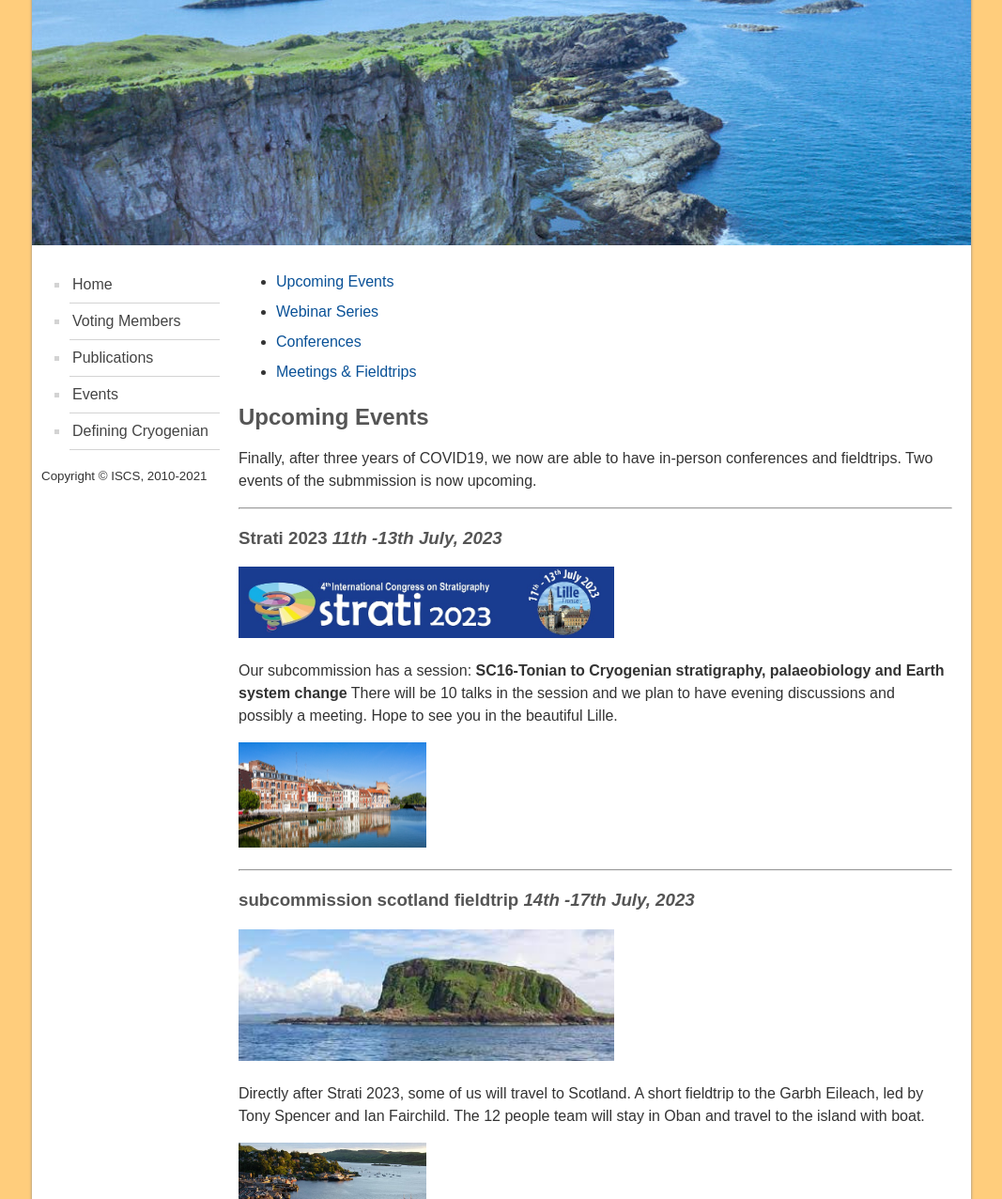
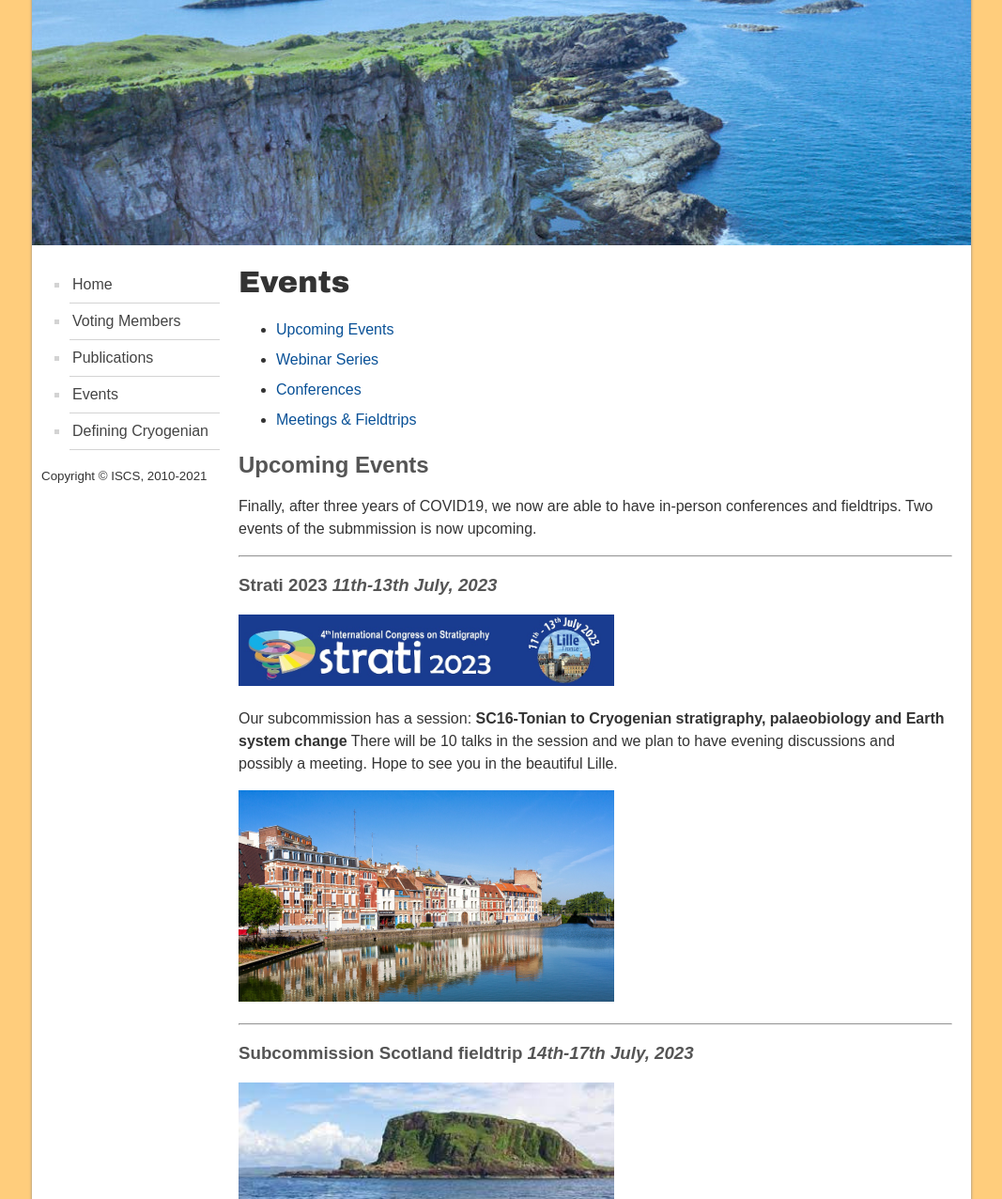
Before and after one commit to i-c-stratigraphy/subcommission-cryogenian, a Jekyll site: the page built from pages/events.md, in a window 1280 px wide and 1400 px high, cut to the strip 124-1400 px from the top of the window. Shown: the whole strip at 94% size, without its empty margins (106-1173 px from the left). Built offline with Jekyll 4.4.1, drawn with Linux system fonts in a browser that asks for light colours.

Commit message:
Update events.md

```diff
--- a/pages/events.md
+++ b/pages/events.md
@@ -3,6 +3,9 @@ layout: page
 title: "Events"
 permalink: /events
 ---
+
+# Events
+
 * [Upcoming Events](#upcoming-events)
 * [Webinar Series](#webinar-series)
 * [Conferences](#conferences)
@@ -13,25 +16,25 @@ Finally, after three years of COVID19, we now are able to have in-person confere
 
 ---
 
-### Strati 2023 ***11th -13th July, 2023***
+### Strati 2023 ***11th-13th July, 2023***
 
 <img src="images/banniere_strati2023_lille.jpg" style="width:400px;" /><br />
 
 Our subcommission has a session: **SC16-Tonian to Cryogenian stratigraphy, palaeobiology and Earth system change**
 There will be 10 talks in the session and we plan to have evening discussions and possibly a meeting. Hope to see you in the beautiful Lille.
 
-<img src="images/Lille.jpg" style="width:200px;" />
+<img src="images/Lille.jpg" style="width:400px;" />
 
 ---
 
-### subcommission scotland fieldtrip ***14th -17th July, 2023***
+### Subcommission Scotland fieldtrip ***14th-17th July, 2023***
 
 <img src="images/Garvellachs.jpg" style="width:400px;" /><br />
 
 Directly after Strati 2023, some of us will travel to Scotland. A short fieldtrip to the Garbh Eileach, led by Tony Spencer and Ian Fairchild.
 The 12 people team will stay in Oban and travel to the island with boat.
 
-<img src="images/Oban.jpg" style="width:200px;" />
+<img src="images/Oban.jpg" style="width:400px;" />
 
 ---
 
```
